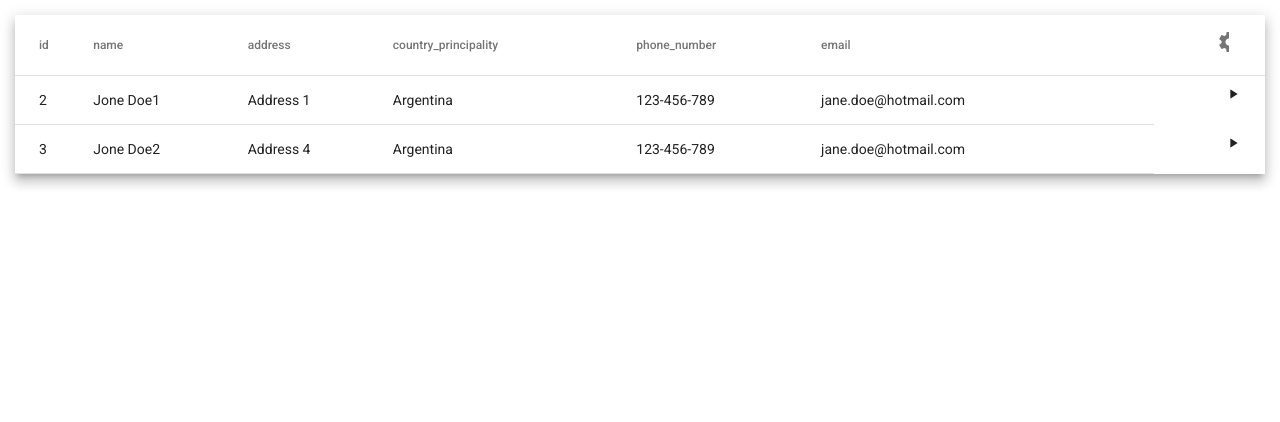
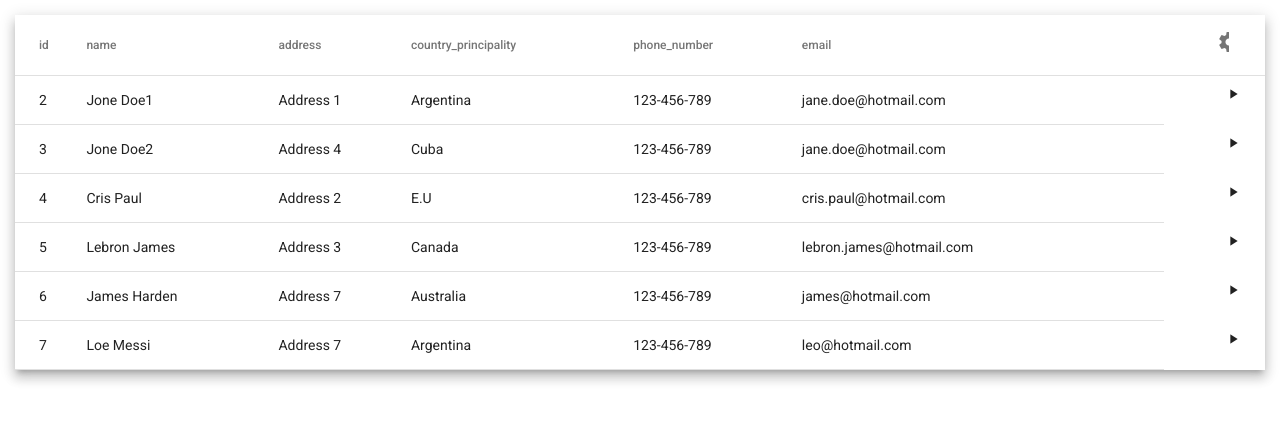
Before and after one commit to lgmejias86/angular-table, an Angular app: page / in a window 1280 px wide. Shown: the top 422 px of the page. Built offline with nearby package versions, Linux system fonts and the light colour scheme; data requests are answered from the project's data file.

Commit message:
Fix load data from json database

```diff
--- a/db/db.json
+++ b/db/db.json
@@ -12,7 +12,7 @@
           "project":"EPIC",
           "operational_years":"2013 - present",
           "duration_association":"1900-CEO.CFO, Srcretary",
-          "related_business":"In the of the business",
+          "related_business":"In the of the Hollywood",
           "website":"https://example.com/",
           "social":"https://www.facebook.com/pages/category/example-social page"
       },
@@ -20,7 +20,7 @@
         "id":3,
         "name":"Jone Doe2",
         "address":"Address 4",
-        "country_principality":"Argentina",
+        "country_principality":"Cuba",
         "phone_number":"123-456-789",
         "email":"jane.doe@hotmail.com",
         "business_name":"International",
@@ -28,10 +28,74 @@
         "project":"EPIC",
         "operational_years":"2015 - present",
         "duration_association":"1900-CEO.CFO, Srcretary",
-        "related_business":"In the of the business",
+        "related_business":"In the of the Hollywood",
         "website":"https://example.com/",
         "social":"https://www.facebook.com/pages/category/example-social page"
-    }
+    },
+    {
+      "id":4,
+      "name":"Cris Paul",
+      "address":"Address 2",
+      "country_principality":"E.U",
+      "phone_number":"123-456-789",
+      "email":"cris.paul@hotmail.com",
+      "business_name":"International",
+      "network_id":"2224124114",
+      "project":"EPIC",
+      "operational_years":"2015 - present",
+      "duration_association":"1900-CEO.CFO, Srcretary",
+      "related_business":"In the of the NBA",
+      "website":"https://example.com/",
+      "social":"https://www.facebook.com/pages/category/example-social page"
+  },
+  {
+    "id":5,
+    "name":"Lebron James",
+    "address":"Address 3",
+    "country_principality":"Canada",
+    "phone_number":"123-456-789",
+    "email":"lebron.james@hotmail.com",
+    "business_name":"International",
+    "network_id":"2224124114",
+    "project":"EPIC",
+    "operational_years":"2015 - present",
+    "duration_association":"1900-CEO.CFO, Srcretary",
+    "related_business":"In the of the NBA",
+    "website":"https://example.com/",
+    "social":"https://www.facebook.com/pages/category/example-social page"
+  },
+  {
+    "id":6,
+    "name":"James Harden",
+    "address":"Address 7",
+    "country_principality":"Australia",
+    "phone_number":"123-456-789",
+    "email":"james@hotmail.com",
+    "business_name":"International",
+    "network_id":"2224124114",
+    "project":"EPIC",
+    "operational_years":"2015 - present",
+    "duration_association":"1900-CEO.CFO, Srcretary",
+    "related_business":"In the of the NBA",
+    "website":"https://example.com/",
+    "social":"https://www.facebook.com/pages/category/example-social page"
+  },
+  {
+    "id":7,
+    "name":"Loe Messi",
+    "address":"Address 7",
+    "country_principality":"Argentina",
+    "phone_number":"123-456-789",
+    "email":"leo@hotmail.com",
+    "business_name":"International",
+    "network_id":"2224124114",
+    "project":"EPIC",
+    "operational_years":"2012 - present",
+    "duration_association":"1900-CEO.CFO, Srcretary",
+    "related_business":"In the of the football",
+    "website":"https://example.com/",
+    "social":"https://www.facebook.com/pages/category/example-social page"
+  }
 
     ]
-  }
+}
--- a/src/app/components/table/table.component.ts
+++ b/src/app/components/table/table.component.ts
@@ -6,38 +6,6 @@ import { Employee } from 'src/app/models/employee.model';
 import { EmployeeService } from 'src/app/service/employee-service';
 import {animate, state, style, transition, trigger} from '@angular/animations';
 
-const employeeList: Employee[] = [{
-  id:2,
-  name:"Jone Doe1",
-  address:"Address 1",
-  country_principality:"Argentina",
-  phone_number:"123-456-789",
-  email:"jane.doe@hotmail.com",
-  business_name:"International",
-  network_id:"2123123112",
-  project:"EPIC",
-  operational_years:"2013 - present",
-  duration_association:"1900-CEO.CFO, Srcretary",
-  related_business:"In the of the business",
-  website:"https://example.com/",
-  social:"https://www.facebook.com/pages/category/example-social page"
-},
-{
-  id:3,
-  name:"Jone Doe2",
-  address:"Address 4",
-  country_principality:"Argentina",
-  phone_number:"123-456-789",
-  email:"jane.doe@hotmail.com",
-  business_name:"International",
-  network_id:"2224124114",
-  project:"EPIC",
-  operational_years:"2015 - present",
-  duration_association:"1900-CEO.CFO, Srcretary",
-  related_business:"In the of the business",
-  website:"https://example.com/",
-  social:"https://www.facebook.com/pages/category/example-social page"
-}];
 
 @Component({
   selector: 'app-table',
@@ -52,13 +20,11 @@ const employeeList: Employee[] = [{
 })
 export class TableComponent implements OnInit, OnDestroy {
 
-  allColumns: string[] = ["id", "name", "address", "country_principality","phone_number","email","business_name","network_id","project","operational_years","duration_association","related_business",
-  "website",
-  "social"];
+  allColumns: string[] = ['id', 'name', 'address', 'country_principality', 'phone_number', 'email', 'business_name',
+   'network_id', 'project', 'operational_years', 'duration_association', 'related_business', 'website', 'social'];
   displayedColumns: string[] = this.allColumns.slice (0, 6);
   columnsToDisplay: string[] = this.allColumns.slice( 0, 6);
-  //dataSource: Employee[] = [];
-  dataSource = employeeList;
+  dataSource: Employee[] = [];
 
   toppingList: string[] = ['Extra cheese', 'Mushroom', 'Onion', 'Pepperoni', 'Sausage', 'Tomato'];
   myselectedFoods = ['Extra cheese', 'Mushroom'];
@@ -71,11 +37,9 @@ export class TableComponent implements OnInit, OnDestroy {
 
   ngOnInit(): void {
     this.displayedColumns.push('select');
-    console.log('Employee', this.employeeService.getEmployees());
     this.employeeService.getEmployees().pipe
     (takeUntil(this.$unSubscribeAll)).subscribe(data => {
-      console.log(data);
-      //this.dataSource = data;
+      this.dataSource = data;
    });
 
   }
--- a/src/app/service/employee-service.ts
+++ b/src/app/service/employee-service.ts
@@ -21,7 +21,7 @@ export class EmployeeService {
 
     return this.httpClient.get(this.apiRoot).pipe(
       map((response: any) => {
-        return response.data;
+        return response;
       })
     );
   }
```
